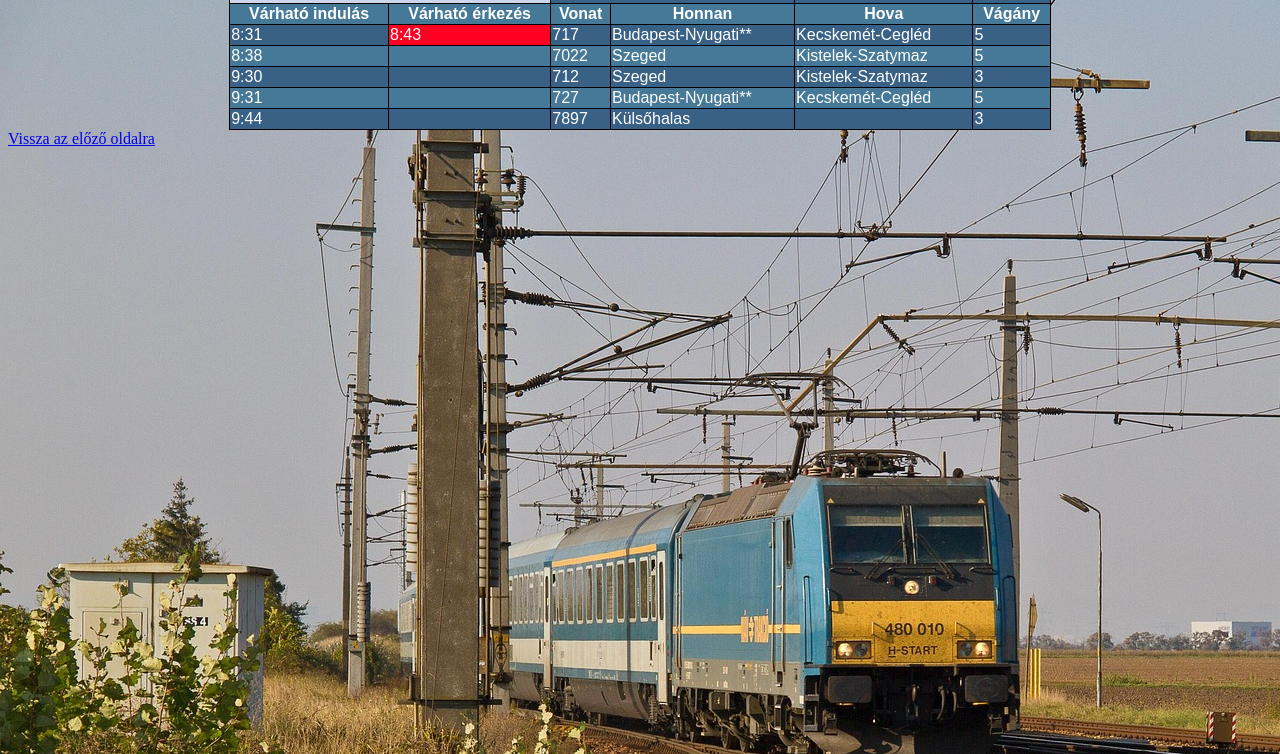
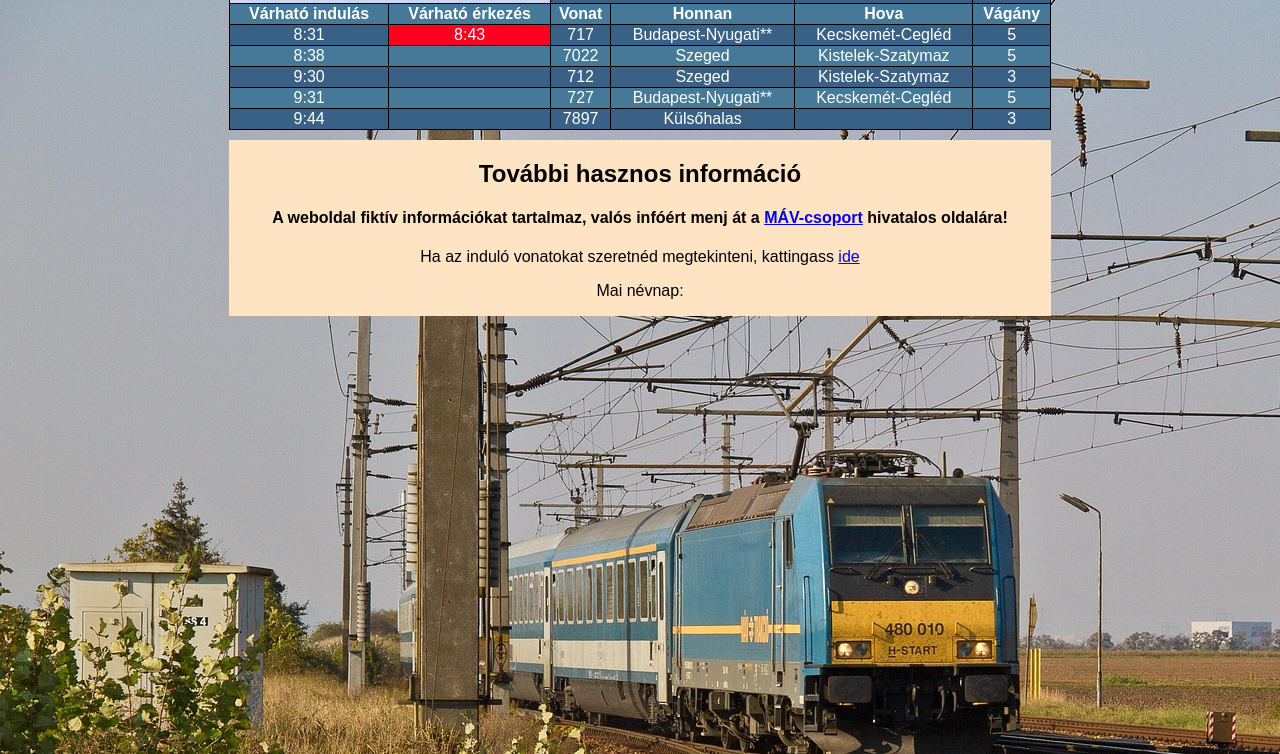
Before and after one commit to david-mezei/2025_01_30_MAV_indulo_jaratok, a plain HTML site: page indulo_vonatok.html in a window 1280 px wide. Shown: the part 46-800 px from the top of the page. Drawn offline with Linux system fonts and the light colour scheme; a script that the page names is missing.

Commit message:
Really finalised MÁV project (added névnapok)

```diff
--- a/indulo_vonatok.html
+++ b/indulo_vonatok.html
@@ -68,9 +68,21 @@
             </tr>
         </tbody>
     </table>
+    <div class="additional_info">
+        <h2>További hasznos információ</h2>
+        <h4>A weboldal fiktív információkat tartalmaz, valós infóért menj át a <a href="https://mavcsoport.hu" target="_blank" rel="noopener noreferrer">MÁV-csoport</a> hivatalos oldalára!</h4>
+        <p>Ha az induló vonatokat szeretnéd megtekinteni, kattingass <a href="indulo_vonatok.html" target="_blank" rel="noopener noreferrer">ide</a></p>
+        <p>Mai névnap: <span id="nevnap" style="font-weight: bold;"></span></p>
+    </div>
 </div>
-<a href="javascript:history.back()">Vissza az előző oldalra</a>
+
 <br>
     <script src="script.js"></script>
+
+    <!-- Névnap script -->
+    <script src="https://unpkg.com/nevnap@latest"></script>
+    <script>
+        document.getElementById('nevnap').textContent = nevnap.today();
+    </script>
 </body>
 </html>
--- a/style.css
+++ b/style.css
@@ -33,8 +33,20 @@ body {
     background-image: url(images/bg.jpg);
 }
 
-.container, #link {
+#link {
     display: flex;
     justify-content: center; /* Vízszintes középre helyezés */
     align-items: center;     /* Függőleges középre helyezés */
 }
+
+.container {
+    display: grid;
+    place-items: center;
+    text-align: center;
+}
+.additional_info {
+    margin-top: 10px;
+    width: 65%;
+    font-family: Arial, Helvetica, sans-serif;
+    background-color: bisque;
+}
--- a/style_indulo.css
+++ b/style_indulo.css
@@ -29,7 +29,13 @@ body {
 }
 
 .container {
-  display: flex;
-  justify-content: center; /* Vízszintes középre helyezés */
-  align-items: center;     /* Függőleges középre helyezés */
+  display: grid;
+  place-items: center;
+  text-align: center;
 }
+.additional_info {
+  margin-top: 10px;
+  width: 65%;
+  font-family: Arial, Helvetica, sans-serif;
+  background-color: bisque;
+}
```
Also changed, not shown: index.html (+13 -1 lines), 1 other file.
